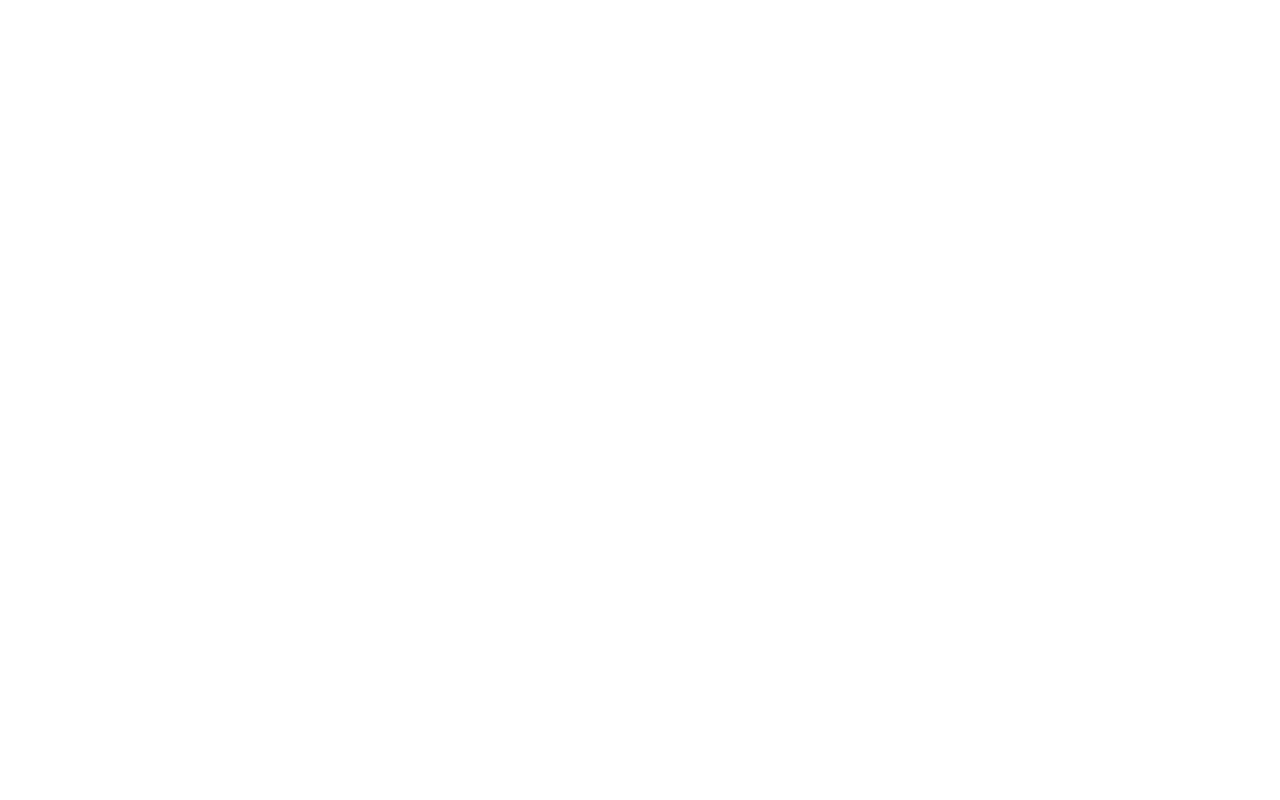
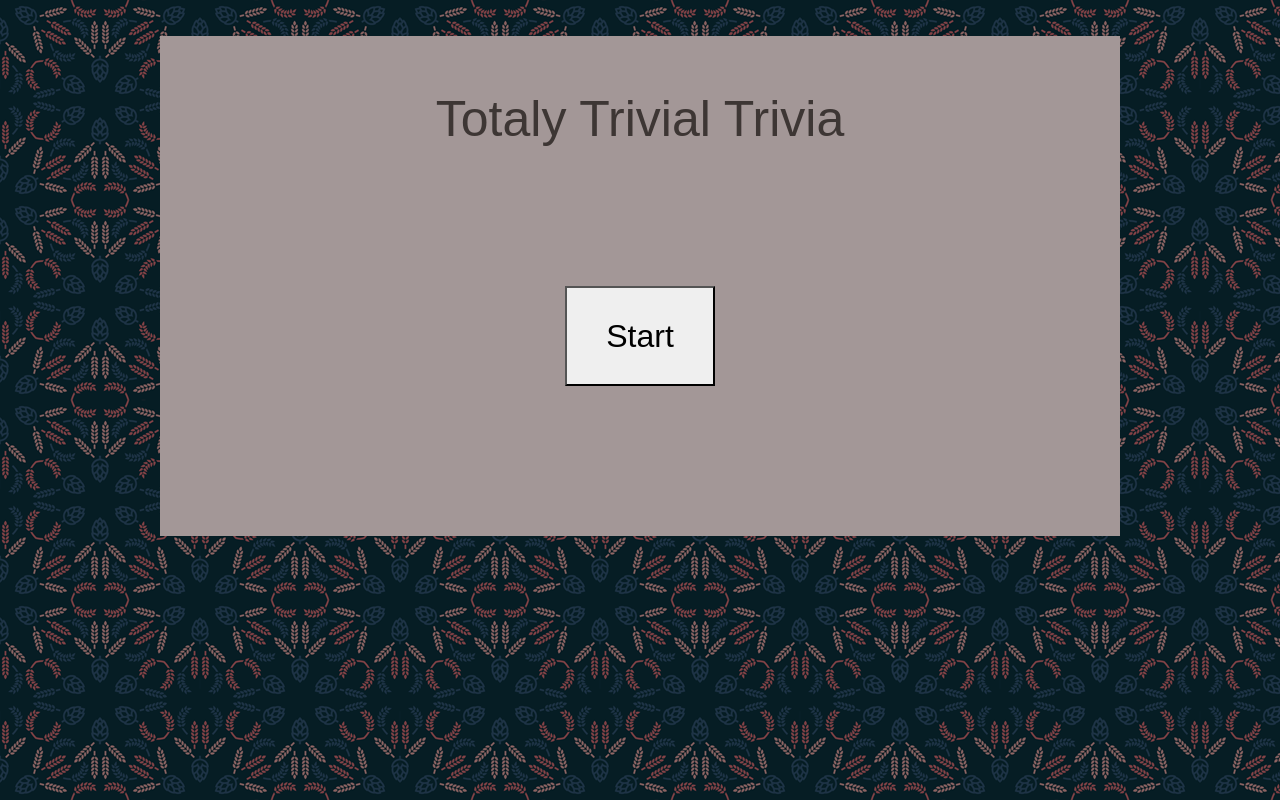
Before and after one commit to katrinity/TriviaGame, a plain HTML site: page index.html in a window 1280 px wide. Drawn offline with nearby package versions, Linux system fonts and the light colour scheme.

Commit message:
finished html file

```diff
--- a/assets/css/style.css
+++ b/assets/css/style.css
@@ -0,0 +1,48 @@
+body {
+    background-image: url('../images/wheat.png');
+    margin: 0;
+}
+
+.container {
+        background-color:#a39797;
+        margin: auto;
+        margin-top: 35px;
+        height: 500px;
+        width: 960px;
+        color:#777777;
+        line-height: 25px;
+        text-align: center;
+      }
+
+      .title {
+          color: rgb(61, 54, 52);
+          font-family: fantasy;
+          font-size: 50px;
+          display: inline-block;
+          vertical-align: middle;
+
+      }
+
+      .title::before {
+        content: '';
+        display: inline-block;
+        height: 100%;
+        margin-top: 2em;
+
+      }
+
+      .start {
+        margin-top: 150px;
+        height: 100px;
+        width: 150px;
+        font-family: fantasy;
+        display: inline-block;
+        font-size: xx-large;
+
+      }
+
+      .start:hover {
+        background-color: #4e5c5b;
+        color: white;
+        cursor: pointer;
+      }
--- a/index.html
+++ b/index.html
@@ -2,13 +2,33 @@
 <html lang="en-us">
 <head>
     <meta charset="UTF-8">
+    <meta name="viewport" content="width=device-width, initial-scale=1, shrink-to-fit=no">
     <title>Trivia Game</title>
+    <link rel="stylesheet" href="https://stackpath.bootstrapcdn.com/bootstrap/4.1.3/css/bootstrap.min.css" integrity="sha384-MCw98/SFnGE8fJT3GXwEOngsV7Zt27NXFoaoApmYm81iuXoPkFOJwJ8ERdknLPMO" crossorigin="anonymous">
     <link rel="stylesheet" type="text/css" href="assets/css/reset.css">
     <link rel="stylesheet" type="text/css" href="assets/css/style.css">
     <script src="https://cdnjs.cloudflare.com/ajax/libs/jquery/3.4.1/jquery.min.js"></script>
     <script src="assets/javascript/app.js"></script>
 </head>
 <body>
+        <header class="headerContainer">
+                <div class="row justify-content-md-center ">
+                        <div class="col-md-4">
+                        </div>
+                </div>
+        </header>
+
+        <div class="container">
+                <div class="row justify-content-md-center">
+                <div class="col-md-8">
+                        <div class="title">Totaly Trivial Trivia</div>
+                        <div class="button">
+                            <button class="start">Start</button>
+                        </div>
+                </div>
+                </div>
+        </div>
+
 
 </body>
 </html>
```
Also changed, not shown: assets/images/wheat.png (added).
